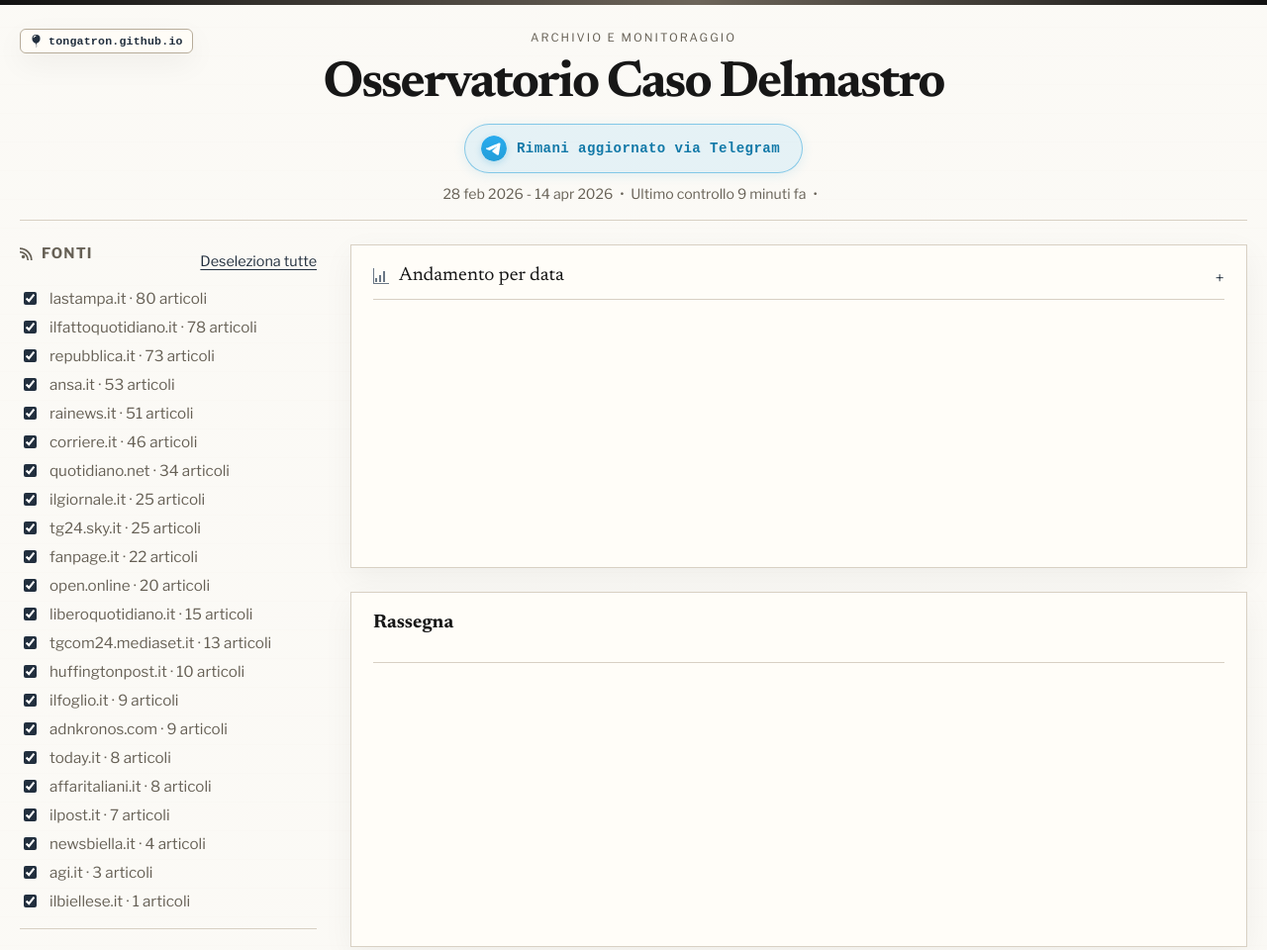
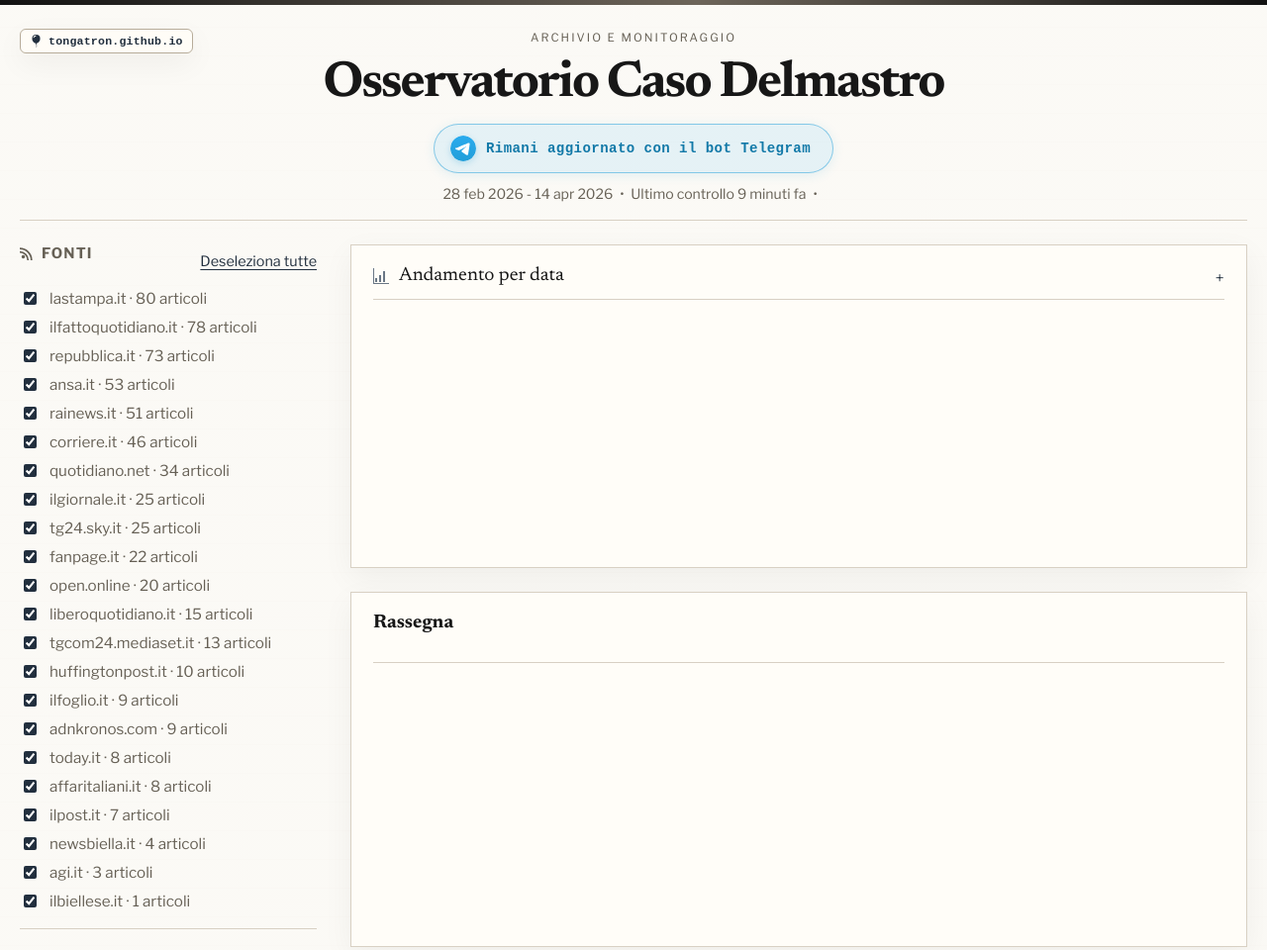
Before and after one commit to tongatron/osservatorio-delmastro, a website: page index.html in a window 1280 px wide. Shown: the whole page at 99% size. Drawn offline with nearby package versions, Linux system fonts and the light colour scheme.

Commit message:
fix: aggiorna testo pulsante Telegram

```diff
--- a/index.html
+++ b/index.html
@@ -32,7 +32,7 @@
         </div>
                 <p class="edition-kicker">Archivio e monitoraggio</p>
         <h1 class="nameplate">Osservatorio Caso Delmastro</h1>
-        <a class="telegram-badge" href="https://t.me/ODM_news_bot" target="_blank" rel="noreferrer"><svg xmlns="http://www.w3.org/2000/svg" viewBox="0 0 240 240" aria-hidden="true"><defs><linearGradient id="tg" x1="120" y1="0" x2="120" y2="240" gradientUnits="userSpaceOnUse"><stop offset="0" stop-color="#2AABEE"/><stop offset="1" stop-color="#229ED9"/></linearGradient></defs><circle cx="120" cy="120" r="120" fill="url(#tg)"/><path d="M54 117.9c36.5-15.9 60.9-26.4 73-31.4 34.7-14.4 41.9-16.9 46.6-17 1 0 3.4.3 4.9 1.5 1.3 1 1.6 2.4 1.8 3.4s.3 3.1.1 4.8c-1.9 19.9-10 68.2-14.1 90.5-1.7 9.4-5.2 12.6-8.5 12.9-7.2.7-12.7-4.8-19.7-9.4-10.9-7.2-17.1-11.6-27.7-18.6-12.3-8.1-4.3-12.5 2.7-19.8 1.8-1.9 33.7-30.9 34.3-33.5.1-.3.1-.6-.2-.9-.3-.2-.8-.1-1.1 0-.5.1-8.1 5.1-22.8 15-21.6 14.6-43.1 21.8-43.1 21.8s-4.9 1.5-13.8-3.1c-8.8-4.5-19.2-10.6-19.2-10.6s-7.1-4.4 5-9.6z" fill="#fff"/></svg><span>Rimani aggiornato via Telegram</span></a>
+        <a class="telegram-badge" href="https://t.me/ODM_news_bot" target="_blank" rel="noreferrer"><svg xmlns="http://www.w3.org/2000/svg" viewBox="0 0 240 240" aria-hidden="true"><defs><linearGradient id="tg" x1="120" y1="0" x2="120" y2="240" gradientUnits="userSpaceOnUse"><stop offset="0" stop-color="#2AABEE"/><stop offset="1" stop-color="#229ED9"/></linearGradient></defs><circle cx="120" cy="120" r="120" fill="url(#tg)"/><path d="M54 117.9c36.5-15.9 60.9-26.4 73-31.4 34.7-14.4 41.9-16.9 46.6-17 1 0 3.4.3 4.9 1.5 1.3 1 1.6 2.4 1.8 3.4s.3 3.1.1 4.8c-1.9 19.9-10 68.2-14.1 90.5-1.7 9.4-5.2 12.6-8.5 12.9-7.2.7-12.7-4.8-19.7-9.4-10.9-7.2-17.1-11.6-27.7-18.6-12.3-8.1-4.3-12.5 2.7-19.8 1.8-1.9 33.7-30.9 34.3-33.5.1-.3.1-.6-.2-.9-.3-.2-.8-.1-1.1 0-.5.1-8.1 5.1-22.8 15-21.6 14.6-43.1 21.8-43.1 21.8s-4.9 1.5-13.8-3.1c-8.8-4.5-19.2-10.6-19.2-10.6s-7.1-4.4 5-9.6z" fill="#fff"/></svg><span>Rimani aggiornato con il bot Telegram</span></a>
         <div class="masthead-meta">
           <span id="date-window" class="meta-item"></span>
           <span id="checked-relative" class="meta-item"></span>
```
